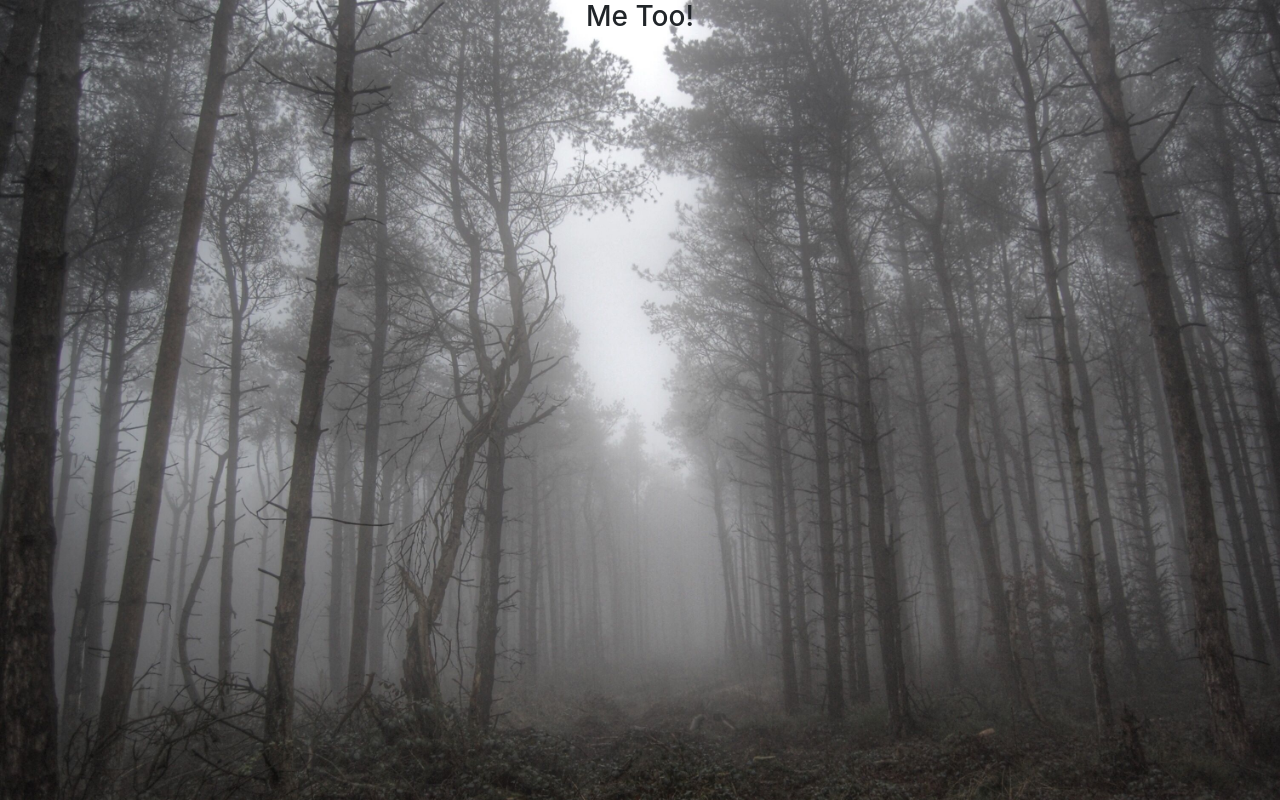
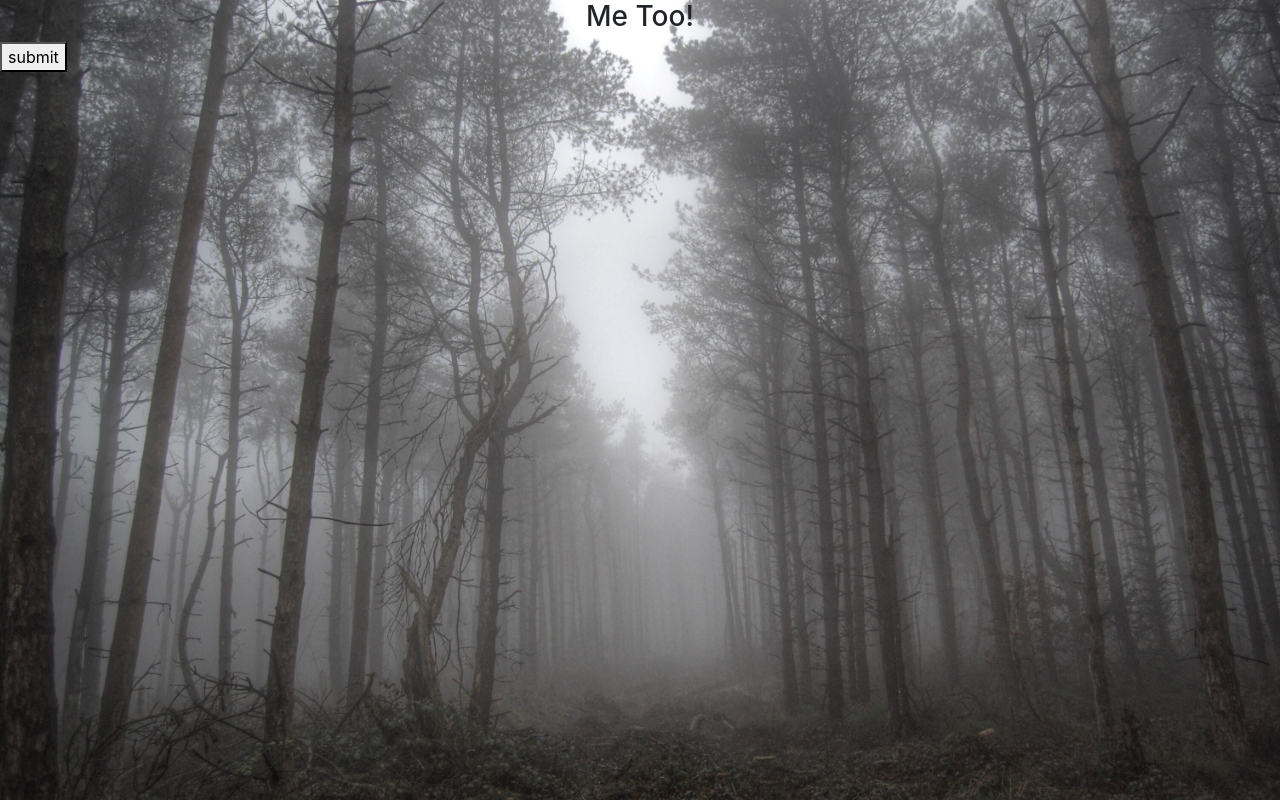
Before and after one commit to d-robbins-cmd/react-doomMetalBandNameGenerator, a React (Create React App) app: page / in a window 1280 px wide. Built offline with nearby package versions, Linux system fonts and the light colour scheme.

Commit message:
playing with the background image

```diff
--- a/src/Components/home.js
+++ b/src/Components/home.js
@@ -15,24 +15,24 @@ const Home = () => {
 
     return(
         <>
-        <div class="row">
+        <div className="row">
             <div id="text">
                 <h3>Me Too!</h3>
             </div>
         </div>
 
 
-            {/* <form onSubmit={ handleDoomSubmit }>
+            <form onSubmit={ handleDoomSubmit }>
                 <button id="submitButton" type="submit">submit</button>
-            </form> */}
+            </form>
 
 
 
-            {/* <ul>
+             <ul>
                 {
                     selector.bands.map( band => <li key={ band.id }>{ band.name }</li>)
                 }
-            </ul> */}
+            </ul>
        </>
 
     )
```
